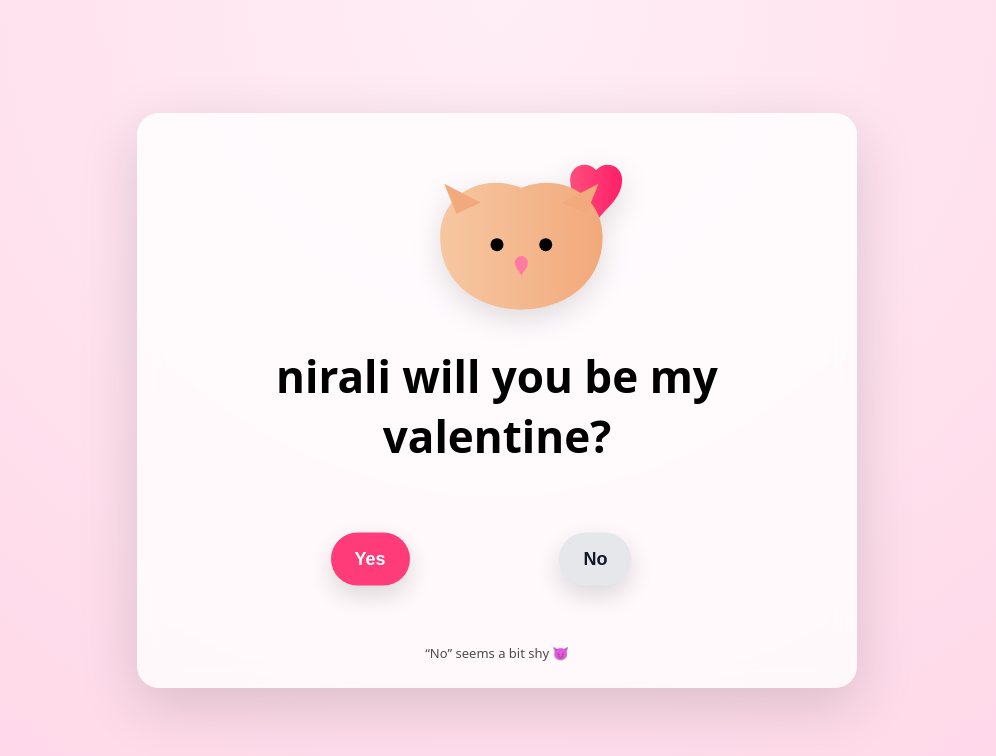
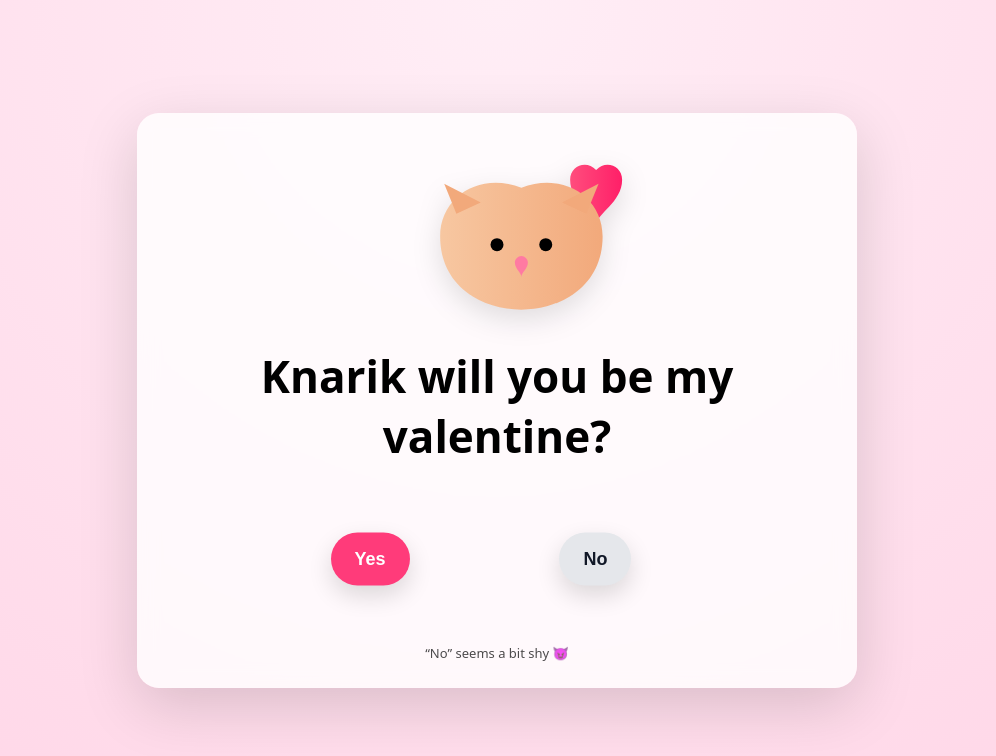
Before and after one commit to arnoarno000/vltn, a plain HTML site: page index.html in a window 1280 px wide. Shown: the whole page, without its empty margins (143-1139 px from the left). Drawn offline with nearby package versions, Linux system fonts and the light colour scheme.

```diff
--- a/index.html
+++ b/index.html
@@ -171,7 +171,7 @@
             fill="#ff7aa2"/>
     </svg>
 
-    <h1>nirali will you be my valentine?</h1>
+    <h1>Knarik will you be my valentine?</h1>
 
     <section class="button-zone" id="zone">
       <button id="yesBtn">Yes</button>
```
